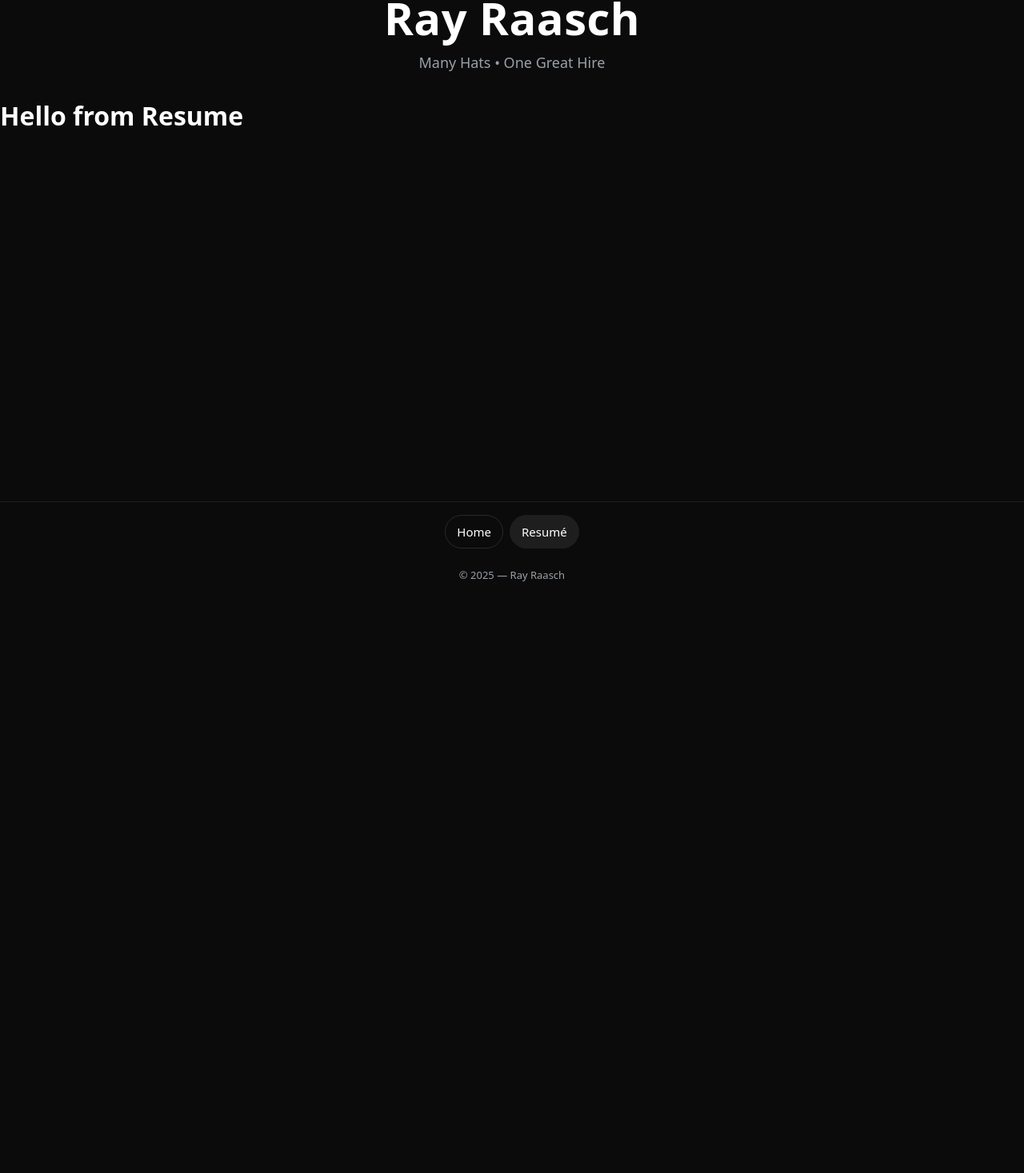
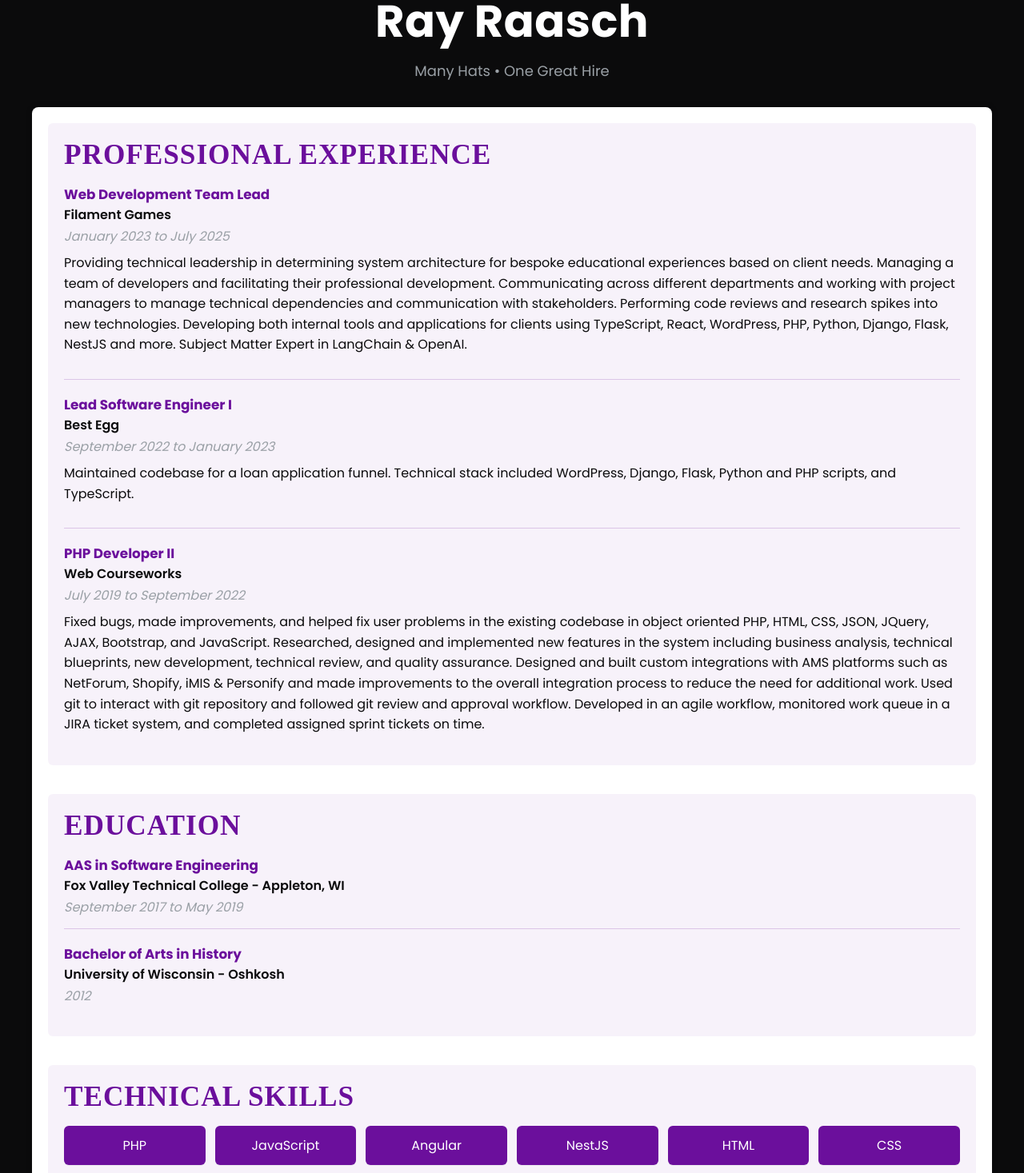
Before and after one commit to MsRaasch27/portfolio, a React (Vite) app: page /resume in a window 1280 px wide. Shown: the part 48-1515 px from the top of the page at 80% size. Before the commit the page ends 800 px from the top, so only its background shows below. Built offline with nearby package versions, Linux system fonts and the light colour scheme.

Commit message:
Resume and links added

```diff
--- a/index.html
+++ b/index.html
@@ -5,7 +5,8 @@
     <meta charset="UTF-8" />
     <title>Ray Raasch - Portfolio</title>
     <link rel="shortcut icon" href="/favicon.ico" />
-    <link href="https://fonts.googleapis.com/css?family=Amatic+SC" rel="stylesheet" />
+    <!-- <link href="https://fonts.googleapis.com/css?family=Amatic+SC" rel="stylesheet" /> -->
+    <link href="https://fonts.googleapis.com/css2?family=Poppins:wght@300;400;500;600;700&display=swap" rel="stylesheet">
     <meta name="viewport" content="width=device-width, initial-scale=1.0" />
   </head>
   <body>
--- a/src/pages/Home.jsx
+++ b/src/pages/Home.jsx
@@ -9,10 +9,10 @@ export default function Home() {
   const [hoveredQuadrant, setHoveredQuadrant] = useState(null);
 
   const tiles = [
-    { id: 1, className: "q1", text: "Engineer", image: engineerhatImage }, // top-left
-    { id: 2, className: "q2", text: "Educator", image: teacherhatImage }, // top-right
-    { id: 3, className: "q3", text: "Entrepreneur", image: entrepreneurImage }, // bottom-left
-    { id: 4, className: "q4", text: "Example", image: exampleImage }, // bottom-right
+    { id: 1, className: "q1", text: "Engineer", image: engineerhatImage, tooltip: "Check out my GitHub" }, // top-left
+    { id: 2, className: "q2", text: "Educator", image: teacherhatImage, tooltip: "Book me as a tutor" }, // top-right
+    { id: 3, className: "q3", text: "Entrepreneur", image: entrepreneurImage, tooltip: "Visit my E-Commerce site" }, // bottom-left
+    { id: 4, className: "q4", text: "Example", image: exampleImage, tooltip: "See my volunteer work" }, // bottom-right
   ];
 
   return (
@@ -25,6 +25,18 @@ export default function Home() {
             className={`quad ${t.className}`}
             onMouseEnter={() => setHoveredQuadrant(t.className)}
             onMouseLeave={() => setHoveredQuadrant(null)}
+            onClick={() => {
+              if (t.className === 'q1') {
+                window.open('https://github.com/MsRaasch27', '_blank');
+              } else if (t.className === 'q2') {
+                window.open('https://example.com/teaching-portfolio', '_blank');
+              } else if (t.className === 'q3') {
+                window.open('https://digitalcuriocabinet.com/', '_blank');
+              } else if (t.className === 'q4') {
+                window.open('https://example.com/projects', '_blank');
+              }
+            }}
+            style={{ cursor: 'pointer' }}
           >
             <div>{t.text}</div>
           </div>
@@ -45,6 +57,18 @@ export default function Home() {
             className={`hat-image ${t.className}-hat ${hoveredQuadrant === t.className ? 'hovered' : ''}`}
           />
         ))}
+
+        {/* Tooltips */}
+        {tiles.map(t => (
+          t.tooltip && (
+            <div
+              key={`tooltip-${t.id}`}
+              className={`tooltip ${t.className}-tooltip ${hoveredQuadrant === t.className ? 'visible' : ''}`}
+            >
+              {t.tooltip}
+            </div>
+          )
+        ))}
       </div>
     </section>
   );
--- a/src/pages/Resume.jsx
+++ b/src/pages/Resume.jsx
@@ -1,3 +1,93 @@
+import "./../styles/resume.css";
+
+const jobs = [
+  {
+    title: "Web Development Team Lead",
+    company: "Filament Games",
+    date: "January 2023 to July 2025",
+    duties:
+      "Providing technical leadership in determining system architecture for bespoke educational experiences based on client needs. Managing a team of developers and facilitating their professional development. Communicating across different departments and working with project managers to manage technical dependencies and communication with stakeholders. Performing code reviews and research spikes into new technologies. Developing both internal tools and applications for clients using TypeScript, React, WordPress, PHP, Python, Django, Flask, NestJS and more. Subject Matter Expert in LangChain & OpenAI.",
+  },
+  {
+    title: "Lead Software Engineer I",
+    company: "Best Egg",
+    date: "September 2022 to January 2023",
+    duties:
+      "Maintained codebase for a loan application funnel. Technical stack included WordPress, Django, Flask, Python and PHP scripts, and TypeScript.",
+  },
+  {
+    title: "PHP Developer II",
+    company: "Web Courseworks",
+    date: "July 2019 to September 2022",
+    duties:
+      "Fixed bugs, made improvements, and helped fix user problems in the existing codebase in object oriented PHP, HTML, CSS, JSON, JQuery, AJAX, Bootstrap, and JavaScript. Researched, designed and implemented new features in the system including business analysis, technical blueprints, new development, technical review, and quality assurance. Designed and built custom integrations with AMS platforms such as NetForum, Shopify, iMIS & Personify and made improvements to the overall integration process to reduce the need for additional work. Used git to interact with git repository and followed git review and approval workflow. Developed in an agile workflow, monitored work queue in a JIRA ticket system, and completed assigned sprint tickets on time.",
+  },
+
+];
+
+const education = [
+  {
+    title: "AAS in Software Engineering",
+    company: "Fox Valley Technical College - Appleton, WI",
+    date: "September 2017 to May 2019",
+  },
+  {
+    title: "Bachelor of Arts in History",
+    company: "University of Wisconsin - Oshkosh",
+    date: "2012",
+  },
+];
+
+const skills = [
+  "PHP", "JavaScript", "Angular", "NestJS", "HTML", "CSS", "SQL",
+  "MongoDB", "Java", "Python", "React", "REST APIs",
+];
+
+const certifications = ["Certified Scrum Master", "CNA", "TEFL"];
+
 export default function Resume() {
-    return <h1>Hello from Resume</h1>;
-  }
+  return (
+    <div className="resume-container">
+      <section className="resume-section">
+        <h2>Professional Experience</h2>
+        {jobs.map((job, idx) => (
+          <article className="job-entry" key={idx}>
+            <div className="job-title">{job.title}</div>
+            <div className="company-name">{job.company}</div>
+            <div className="job-date">{job.date}</div>
+            {job.duties && <p className="job-duties">{job.duties}</p>}
+          </article>
+        ))}
+      </section>
+
+      <section className="resume-section">
+        <h2>Education</h2>
+        {education.map((ed, idx) => (
+          <article className="job-entry" key={idx}>
+            <div className="job-title">{ed.title}</div>
+            <div className="company-name">{ed.company}</div>
+            <div className="job-date">{ed.date}</div>
+          </article>
+        ))}
+      </section>
+
+      <section className="resume-section">
+        <h2>Technical Skills</h2>
+        <div className="skills-grid">
+          {skills.map((s, idx) => (
+            <div className="skill-item" key={idx}>{s}</div>
+          ))}
+        </div>
+      </section>
+
+      <section className="resume-section">
+        <h2>Certifications</h2>
+        <div className="skills-grid">
+          {certifications.map((c, idx) => (
+            <div className="skill-item" key={idx}>{c}</div>
+          ))}
+        </div>
+      </section>
+    </div>
+  );
+}
--- a/src/styles/Home.css
+++ b/src/styles/Home.css
@@ -98,6 +98,12 @@
     .q4 > div {
       margin-top: auto;
       margin-bottom: 1rem;
+    }
+
+    /* Responsive tooltip sizing */
+    .tooltip {
+      font-size: 12px;
+      padding: 6px 10px;
     }
 
     .overlay-layer .q1-hat {
@@ -241,3 +247,47 @@
     top: 26%;
     left: 49%;
   }
+
+  /* Tooltip styles */
+  .tooltip {
+    position: absolute;
+    background: rgba(0, 0, 0, 0.8);
+    color: white;
+    padding: 8px 12px;
+    border-radius: 6px;
+    font-size: 14px;
+    font-weight: 500;
+    white-space: nowrap;
+    opacity: 0;
+    transform: translateY(10px);
+    transition: all 0.3s ease;
+    pointer-events: none;
+    z-index: 30;
+    box-shadow: 0 2px 8px rgba(0, 0, 0, 0.3);
+  }
+
+  .tooltip.visible {
+    opacity: 1;
+    transform: translateY(0);
+  }
+
+  /* Position tooltips for each quadrant - upper left corner */
+  .q1-tooltip {
+    top: 2%;
+    left: 2%;
+  }
+
+  .q2-tooltip {
+    top: 2%;
+    right: 2%;
+  }
+
+  .q3-tooltip {
+    top: 52%;
+    left: 2%;
+  }
+
+  .q4-tooltip {
+    top: 52%;
+    right: 2%;
+  }
--- /dev/null
+++ b/src/styles/Resume.css
@@ -0,0 +1,76 @@
+:root {
+    --brand: #6B0F9C;
+    --brand-dark: #500B75;
+    --accent: #ffc600;
+    --ink: #0b0b0c;
+    --muted: #666;
+    --paper: #ffffff;
+    --paper-tint: rgba(107, 15, 156, 0.05);
+    --ring: rgba(107, 15, 156, 0.2);
+  }
+
+  html { box-sizing: border-box; }
+  *, *::before, *::after { box-sizing: inherit; }
+
+  .resume-container {
+    max-width: 1200px;
+    margin: 20px auto;
+    padding: 20px;
+    background: var(--paper);
+    color: var(--ink);
+    border-radius: 8px;
+    box-shadow: 0 0 10px rgba(0,0,0,.1);
+  }
+
+  .resume-section {
+    margin-bottom: 36px;
+    padding: 20px;
+    background: var(--paper-tint);
+    border-radius: 6px;
+  }
+
+  .resume-section h2 {
+    color: var(--brand);
+    font-family: 'Amatic SC', cursive;
+    font-size: clamp(1.8rem, 5vw, 2.2rem);
+    margin: 0 0 16px;
+    text-transform: uppercase;
+    letter-spacing: 1px;
+  }
+
+  .job-entry {
+    margin-bottom: 18px;
+    padding-bottom: 14px;
+    border-bottom: 1px solid var(--ring);
+  }
+  .job-entry:last-child { border-bottom: none; padding-bottom: 0; }
+
+  .job-title { font-weight: 700; color: var(--brand); font-size: 1.05rem; }
+  .company-name { font-weight: 600; }
+  .job-date { color: var(--muted); font-style: italic; margin-top: 2px; }
+  .job-duties { margin-top: 8px; line-height: 1.6; }
+
+  .skills-grid {
+    display: grid;
+    grid-template-columns: repeat(auto-fit, minmax(150px, 1fr));
+    gap: 12px;
+    margin-top: 10px;
+  }
+  .skill-item {
+    background: var(--brand);
+    color: white;
+    padding: 12px;
+    border-radius: 6px;
+    text-align: center;
+    transition: transform .2s ease, box-shadow .2s ease;
+    box-shadow: 0 1px 0 rgba(0,0,0,.05);
+  }
+  .skill-item:hover {
+    transform: translateY(-2px);
+    box-shadow: 0 10px 20px rgba(0,0,0,.12);
+  }
+
+  @media (max-width: 768px) {
+    .resume-container { margin: 20px; padding: 16px; }
+    html { font-size: 16px; }
+  }
--- a/src/styles/global.css
+++ b/src/styles/global.css
@@ -10,7 +10,7 @@
     margin: 0;
     background: var(--bg);
     color: var(--text);
-    font-family: system-ui, -apple-system, Segoe UI, Roboto, Helvetica, Arial, sans-serif;
+    font-family: 'Poppins', system-ui, -apple-system, Segoe UI, Roboto, Helvetica, Arial, sans-serif;
   }
 
   .app-shell {
```
